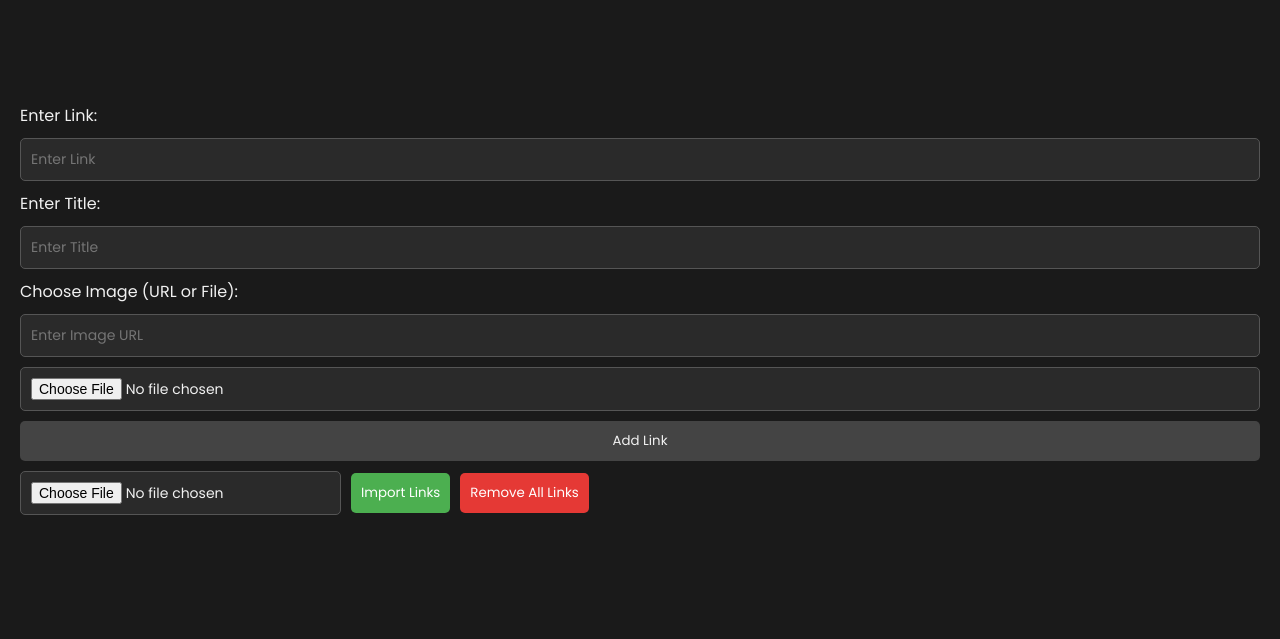
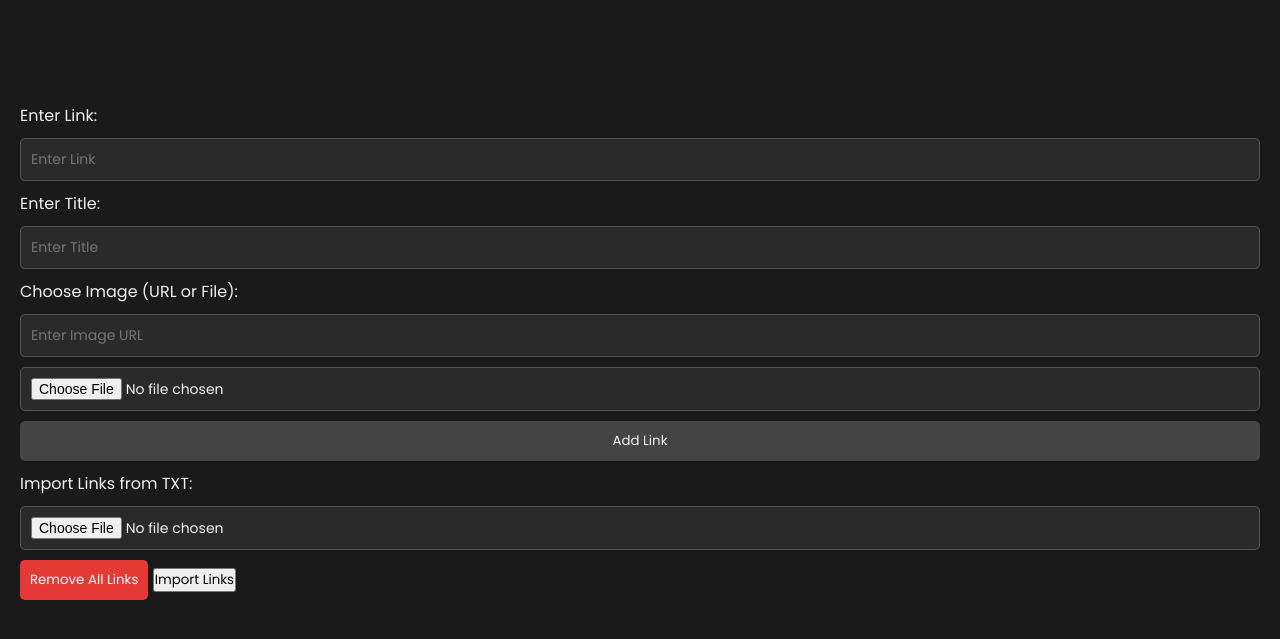
Before and after one commit to Unberserk/Home, a plain HTML site: page f.html in a window 1280 px wide. Shown: the part 77-716 px from the top of the page. Drawn offline with nearby package versions, Linux system fonts and the light colour scheme.

Commit message:
Update f.html

```diff
--- a/f.html
+++ b/f.html
@@ -40,10 +40,12 @@
 
             <button class="add-link-btn" onclick="addLink()">Add Link</button>
 
-            <div class="import-section">
-                <input type="file" id="file-input" accept=".txt" class="input-file">
-                <button class="import-btn" onclick="importLinks()">Import Links</button>
+            <label for="file-input">Import Links from TXT:</label>
+            <input type="file" id="file-input" accept=".txt" class="input-file">
+
+            <div>
                 <button class="remove-all-btn" onclick="removeAllLinks()">Remove All Links</button>
+                <button class="import-links-btn" onclick="importLinks()">Import Links</button>
             </div>
         </div>
 
```
